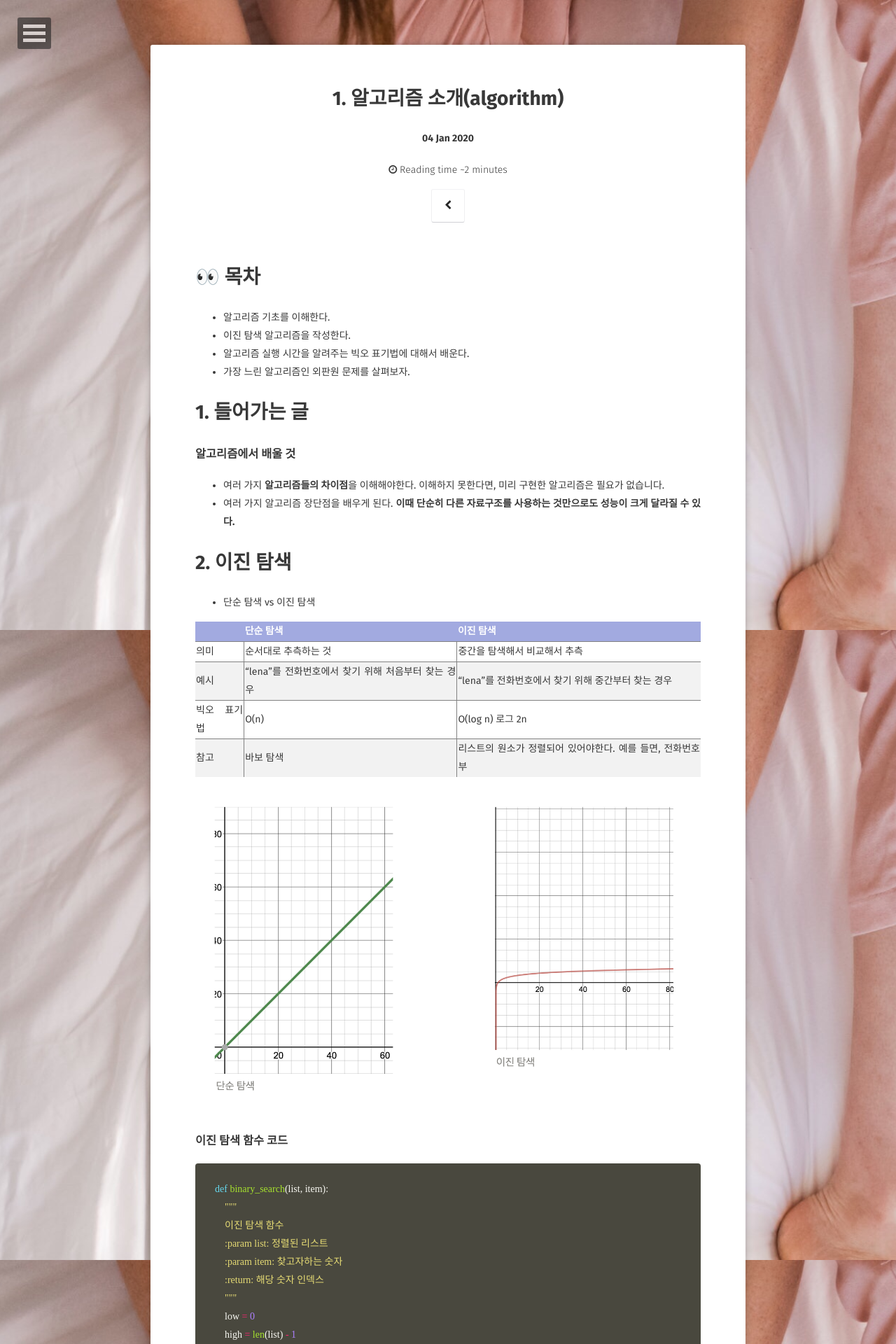
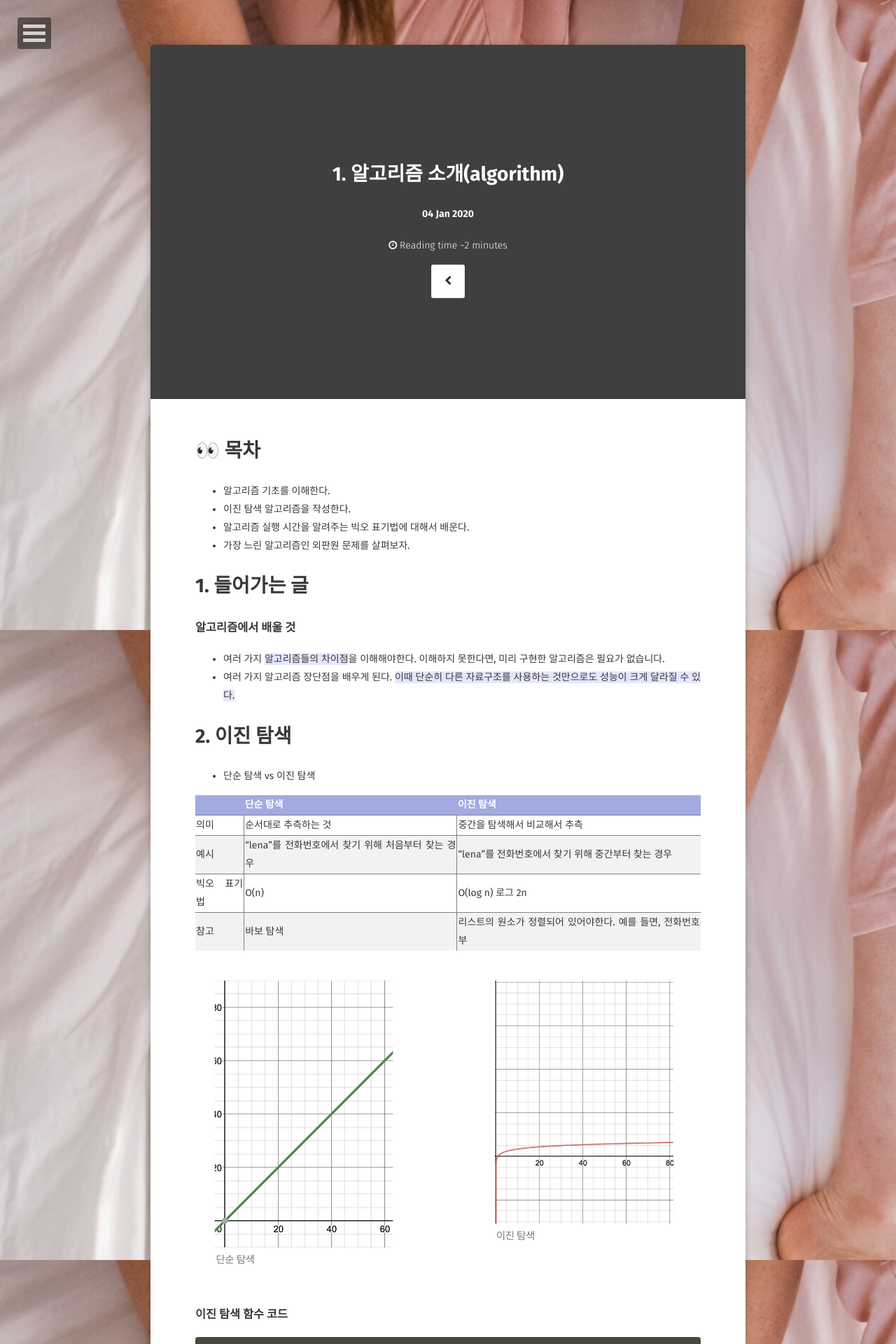
Before and after one commit to JUNGEEYOU/JUNGEEYOU.github.io, a Jekyll site: the page built from _posts/2020-01-04-algorithm_basic.md, in a window 1280 px wide. Shown: the top 1920 px of the page at 70% size. Built offline with Jekyll 4.4.1, drawn with Linux system fonts in a browser that asks for light colours; some web fonts are replaced; comment, search, counter and statistics services are not loaded.

```diff
--- a/_posts/2020-01-04-algorithm_basic.md
+++ b/_posts/2020-01-04-algorithm_basic.md
@@ -2,11 +2,12 @@
 layout: post
 title: "1. 알고리즘 소개(algorithm)"
 date: 2020-01-04
-excerpt: ""
+excerpt: "알고리즘 기본 소개"
 tags: [algorithm, 이진 탐색 알고리즘, 빅오 표기법, 외판원 문제, 알고리즘]
 comments: true
 algorithm: true
-image: /assets/img/algorithm/1/1.png
+image: /assets/img/algorithm/1/back.jpg
+feature: /assets/img/algorithm/1/back.jpg
 ---
 
 # 👀 목차
@@ -17,8 +18,8 @@
 
 # 1. 들어가는 글
 ### 알고리즘에서 배울 것
-- 여러 가지 **알고리즘들의 차이점**을 이해해야한다. 이해하지 못한다면, 미리 구현한 알고리즘은 필요가 없습니다.
-- 여러 가지 알고리즘 장단점을 배우게 된다. **이때 단순히 다른 자료구조를 사용하는 것만으로도 성능이 크게 달라질 수 있다.**
+- 여러 가지 <span style="background-color: #e6e6ff; font-clolr: #000000">알고리즘들의 차이점</span>을 이해해야한다. 이해하지 못한다면, 미리 구현한 알고리즘은 필요가 없습니다.
+- 여러 가지 알고리즘 장단점을 배우게 된다. <span style="background-color: #e6e6ff; font-clolr: #000000">이때 단순히 다른 자료구조를 사용하는 것만으로도 성능이 크게 달라질 수 있다.</span>
 
 # 2. 이진 탐색
  - 단순 탐색 vs 이진 탐색
@@ -59,7 +60,7 @@
 > 우리는 다른 사람들이 만든 알고리즘을 사용할 것이다. 이때 어떤 알고리즘이 빠른지 알아야 하는데 이때 사용하는 것이 빅오 표기법이다.
 
 ### 빅오 표기법 규칙
-1 . 알고리즘 속도는 시간이 아니라 **연산 횟수가 어떻게 증가하는지** 로 나타낸다.
+1 . 알고리즘 속도는 시간이 아니라 <span style="background-color: #e6e6ff; font-clolr: #000000">연산 횟수가 어떻게 증가하는지</span> 로 나타낸다.
 - **이유?** 속도로 할 경우, 이진 탐색의 경우는 리스트가 많아지면 더 속도 비율이 빨라지는데 이를 표현할 수 없다.
 2 . 빅오표기법은 최악의 경우만 나타낸다.
 - 단순 탐색으로 한번에 추측했어도 여전히 O(n) 이다.
```
Also changed, not shown: 1 other file.
